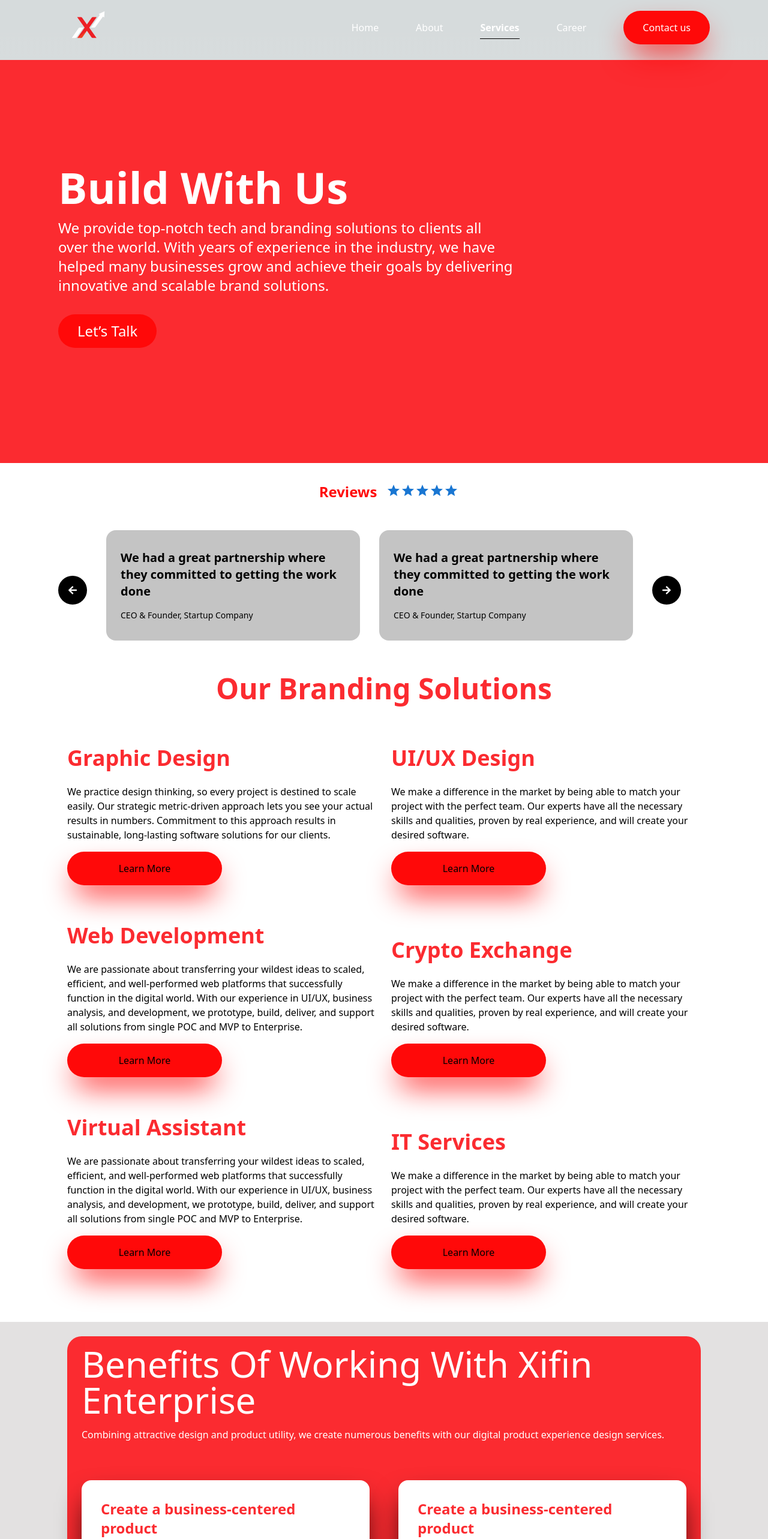
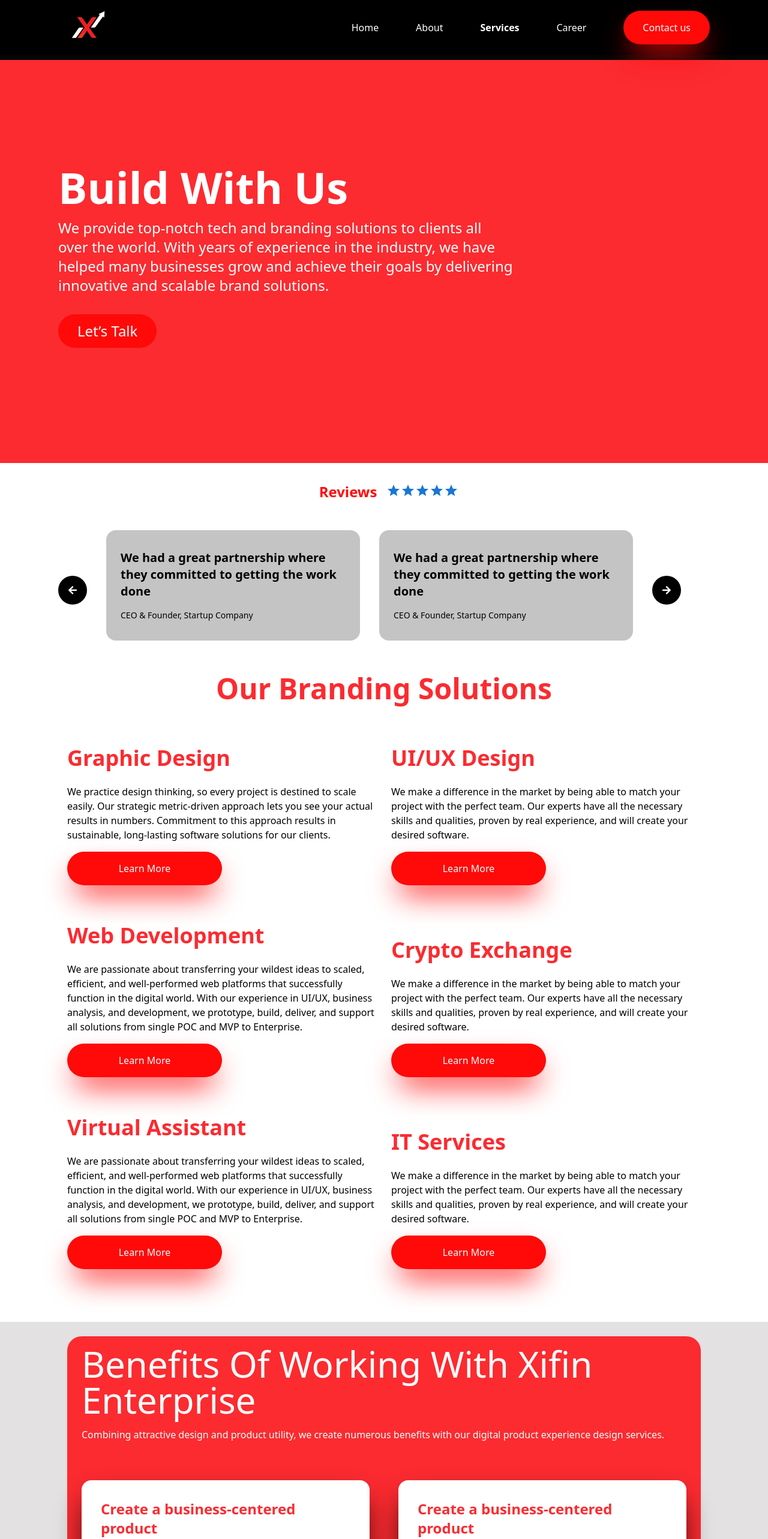
Before and after one commit to audu-joshua/xfin, a Next.js app: page /services in a window 1280 px wide. Shown: the top 2566 px of the page at 60% size. Built offline with nearby package versions, Linux system fonts and the light colour scheme.

Commit message:
Made Updates to Header Navigation

```diff
--- a/app/globals.css
+++ b/app/globals.css
@@ -24,6 +24,7 @@ body {
       rgb(var(--background-end-rgb))
     )
     rgb(var(--background-start-rgb));
+    background-color: black;
 }
 
 
--- a/components/Layout/Navigation/index.tsx
+++ b/components/Layout/Navigation/index.tsx
@@ -28,8 +28,7 @@ export const Navigation = () => {
   return (
     <>
     <header
-      className={`fixed w-full flex items-center justify-between top-0 px-[20px] md:px-[30px] gap-x-[60px] xl:px-[97px] ${scrollPosition ? 'bg-black' : ' bg-opacity-1  bg-transparent'}`}
-      style={{ zIndex: 20, transition: 'background-color 0.3s' }}
+      className={`fixed w-full flex items-center justify-between top-0 px-[20px] md:px-[30px] gap-x-[60px] bg-black xl:px-[97px] z-50`}
     >
 
         <Link href={"/"}>
@@ -92,7 +91,7 @@ export const Navigation = () => {
         >
           <div
             className={`w-full h-[3px] rounded-[15px] bg-white absolute z-50 ${
-              hamburger ? "top-[50%]" : "top-[15%]"
+              hamburger ? "top-[50%] h-[10px]" : "top-[15%]"
             } left-0`}
             style={
               hamburger
@@ -122,23 +121,31 @@ export const Navigation = () => {
       </header>
 
       <ul
-        className={`flex flex-col fixed w-full ${
-          hamburger ? "top-[100px] h-[100vh]" : "top-[-400%] h-fit"
+        className={`flex flex-col fixed w-full z-50 ${
+          hamburger ? "top-[90px] h-[100vh]" : "top-[-400%] h-fit"
         } text-center text-white bg-black w-full h-[100vh] left-0`}
         style={{ transition: "all 0.5s ease-in" }}
       >
-        <li className="py-[10px] bg-black">
+        <li className="py-[10px] bg-black" onClick={() => {
+            setHamburger((prevVal: boolean) => !prevVal);
+          }}>
           <Link href={"/"}>Home</Link>
         </li>
-        <li className="py-[10px] bg-black">
+        <li className="py-[10px] bg-black"onClick={() => {
+            setHamburger((prevVal: boolean) => !prevVal);
+          }}>
           <Link href={"/about"}>About</Link>
         </li>
-        <li className="py-[10px] bg-black">
+        <li className="py-[10px] bg-black"onClick={() => {
+            setHamburger((prevVal: boolean) => !prevVal);
+          }}>
           <Link href={"/services"} className="py-[10px]">
             Services
           </Link>
         </li>
-        <li className="py-[10px] bg-black">
+        <li className="py-[10px] bg-black"onClick={() => {
+            setHamburger((prevVal: boolean) => !prevVal);
+          }}>
           <Link href={"/career"} className="py-[10px]">
             Career
           </Link>
@@ -148,7 +155,9 @@ export const Navigation = () => {
               <Link
                 href={"/contact"}
                 style={pathname.includes("/events") ? active : {}}
-              >
+                onClick={() => {
+                  setHamburger((prevVal: boolean) => !prevVal);
+                }}>
                 Contact us
               </Link>
             </li>
--- a/components/career/hero/index.tsx
+++ b/components/career/hero/index.tsx
@@ -5,8 +5,8 @@ export default function CareerHero() {
     <div className='bg-[#FB2B30] py-20 md:py-28 lg:py-12 lg:pb-20 px-[20px] md:px-[30px] xl:px-[97px]'>
       <div className='flex md:justify-between flex-col-reverse md:flex-row'>
         <div className=' pt-10 md:pt-0 md:py-10 grid items-center md:w-[60%]'>
-            <h1 className=' md:w-[85%] w-[100%] leading-[1.13] font-bold text-5xl md:6xl lg:text-8xl'>Your talent matters for the world!</h1>
-            <p className=' py-4 text-base md:text-lg lg:text-2xl'>And we are here to appreciate it decently.</p>
+            <h1 className=' md:w-[85%] w-[100%] leading-[1.13] font-bold text-5xl md:6xl lg:text-8xl text-white'>Your talent matters for the world!</h1>
+            <p className=' text-white py-4 text-base md:text-lg lg:text-2xl'>And we are here to appreciate it decently.</p>
 
             <div className='my-8'>
                 <p className='py-2 px-8 lg:py-3 text-white bg-[#FF0909] text-sm md:text-lg lg:text-2xl font-normal rounded-full w-fit text-center justify-center'> Join our Team </p>
--- a/components/homeComponents/branding/index.tsx
+++ b/components/homeComponents/branding/index.tsx
@@ -12,7 +12,7 @@ export default function Branding () {
             <h2 className='text-[#FB2B30] text-2xl md:text-3xl lg:text-4xl font-bold py-6 cursor-pointer'> Graphic Design </h2>
             <p className=' text-[black]'> We practice design thinking, so every project is destined to scale easily. Our strategic metric-driven approach lets you see your actual results in numbers. Commitment to this approach results in sustainable, long-lasting software solutions for our clients.</p>
             <Link href="/services/graphicdesign" className=' cursor-pointer'>
-            <p className='bg-[#FF0909] text-center p-4 px-8 rounded-full shadow-2xl my-4 shadow-[#FF0909] md:w-1/2'> Learn More </p>
+            <p className='bg-[#FF0909] text-center p-4 px-8 rounded-full shadow-2xl my-4 shadow-[#FF0909] md:w-1/2 text-white'> Learn More </p>
             </Link>
 
         </div>
@@ -21,7 +21,7 @@ export default function Branding () {
             <h2 className='text-[#FB2B30] text-2xl md:text-3xl lg:text-4xl font-bold py-6'> UI/UX Design </h2>
             <p className=' text-[black]'> We make a difference in the market by being able to match your project with the perfect team. Our experts have all the necessary skills and qualities, proven by real experience, and will create your desired software. </p>
             <Link href="/services/ui" className=' cursor-pointer'>
-            <p className='bg-[#FF0909] text-center p-4 px-8 rounded-full shadow-2xl my-4 shadow-[#FF0909] md:w-1/2'> Learn More </p>
+            <p className='bg-[#FF0909] text-center p-4 px-8 rounded-full shadow-2xl my-4 shadow-[#FF0909] md:w-1/2 text-white'> Learn More </p>
             </Link>
         </div>
 
@@ -29,7 +29,7 @@ export default function Branding () {
             <h2 className='text-[#FB2B30] text-2xl md:text-3xl lg:text-4xl font-bold py-6'> Web Development </h2>
             <p className=' text-[black]'> We are passionate about transferring your wildest ideas to scaled, efficient, and well-performed web platforms that successfully function in the digital world. With our experience in UI/UX, business analysis, and development, we prototype, build, deliver, and support all solutions from single POC and MVP to Enterprise.</p>
             <Link href="/services/webDev" className=' cursor-pointer'>
-            <p className='bg-[#FF0909] text-center p-4 px-8 rounded-full shadow-2xl my-4 shadow-[#FF0909] md:w-1/2'> Learn More </p>
+            <p className='bg-[#FF0909] text-center p-4 px-8 rounded-full shadow-2xl my-4 shadow-[#FF0909] md:w-1/2 text-white'> Learn More </p>
             </Link>
         </div>
 
@@ -37,7 +37,7 @@ export default function Branding () {
             <h2 className='text-[#FB2B30] text-2xl md:text-3xl lg:text-4xl font-bold py-6'> Crypto Exchange </h2>
             <p className=' text-[black]'> We make a difference in the market by being able to match your project with the perfect team. Our experts have all the necessary skills and qualities, proven by real experience, and will create your desired software. </p>
             <Link href="/services/crypto" className=' cursor-pointer'>
-            <p className='bg-[rgb(255,9,9)] text-center p-4 px-8 rounded-full shadow-2xl my-4 shadow-[#FF0909] md:w-1/2'> Learn More </p>
+            <p className='bg-[rgb(255,9,9)] text-center p-4 px-8 rounded-full shadow-2xl my-4 shadow-[#FF0909] md:w-1/2 text-white'> Learn More </p>
             </Link>
         </div>
 
@@ -45,7 +45,7 @@ export default function Branding () {
             <h2 className='text-[#FB2B30] text-2xl md:text-3xl lg:text-4xl font-bold py-6'> Virtual Assistant </h2>
             <p className=' text-[black]'> We are passionate about transferring your wildest ideas to scaled, efficient, and well-performed web platforms that successfully function in the digital world. With our experience in UI/UX, business analysis, and development, we prototype, build, deliver, and support all solutions from single POC and MVP to Enterprise.</p>
             <Link href="/services/virtualassistant" className=' cursor-pointer'>
-            <p className='bg-[#FF0909] text-center p-4 px-8 rounded-full shadow-2xl my-4 shadow-[#FF0909] md:w-1/2'> Learn More </p>
+            <p className='bg-[#FF0909] text-center p-4 px-8 rounded-full shadow-2xl my-4 shadow-[#FF0909] md:w-1/2 text-white'> Learn More </p>
             </Link>
         </div>
 
@@ -53,7 +53,7 @@ export default function Branding () {
             <h2 className='text-[#FB2B30] text-2xl md:text-3xl lg:text-4xl font-bold py-6'> IT Services </h2>
             <p className=' text-[black]'> We make a difference in the market by being able to match your project with the perfect team. Our experts have all the necessary skills and qualities, proven by real experience, and will create your desired software. </p>
             <Link href="/services/it" className=' cursor-pointer'>
-            <p className='bg-[#FF0909] text-center p-4 px-8 rounded-full shadow-2xl my-4 shadow-[#FF0909] md:w-1/2'> Learn More </p>
+            <p className='bg-[#FF0909] text-center p-4 px-8 rounded-full shadow-2xl my-4 shadow-[#FF0909] md:w-1/2 text-white'> Learn More </p>
             </Link>
         </div>
 
```
